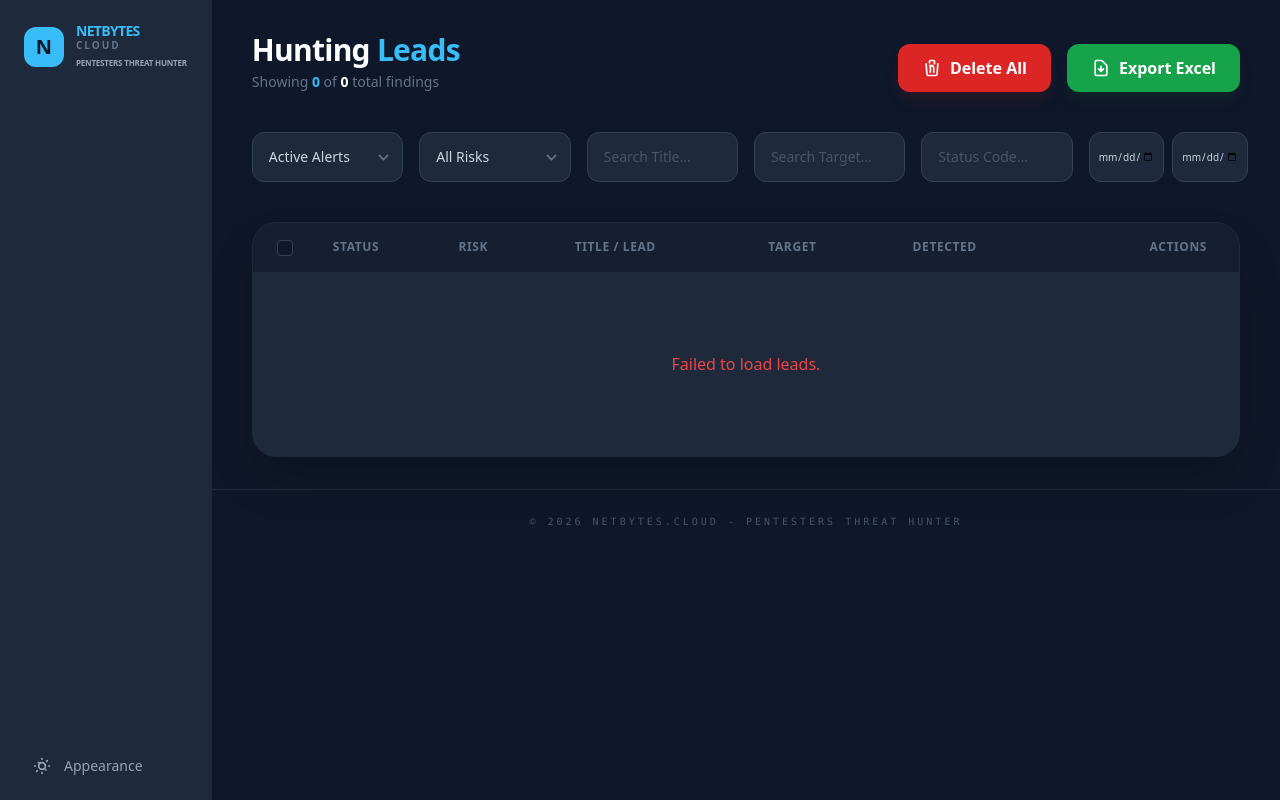
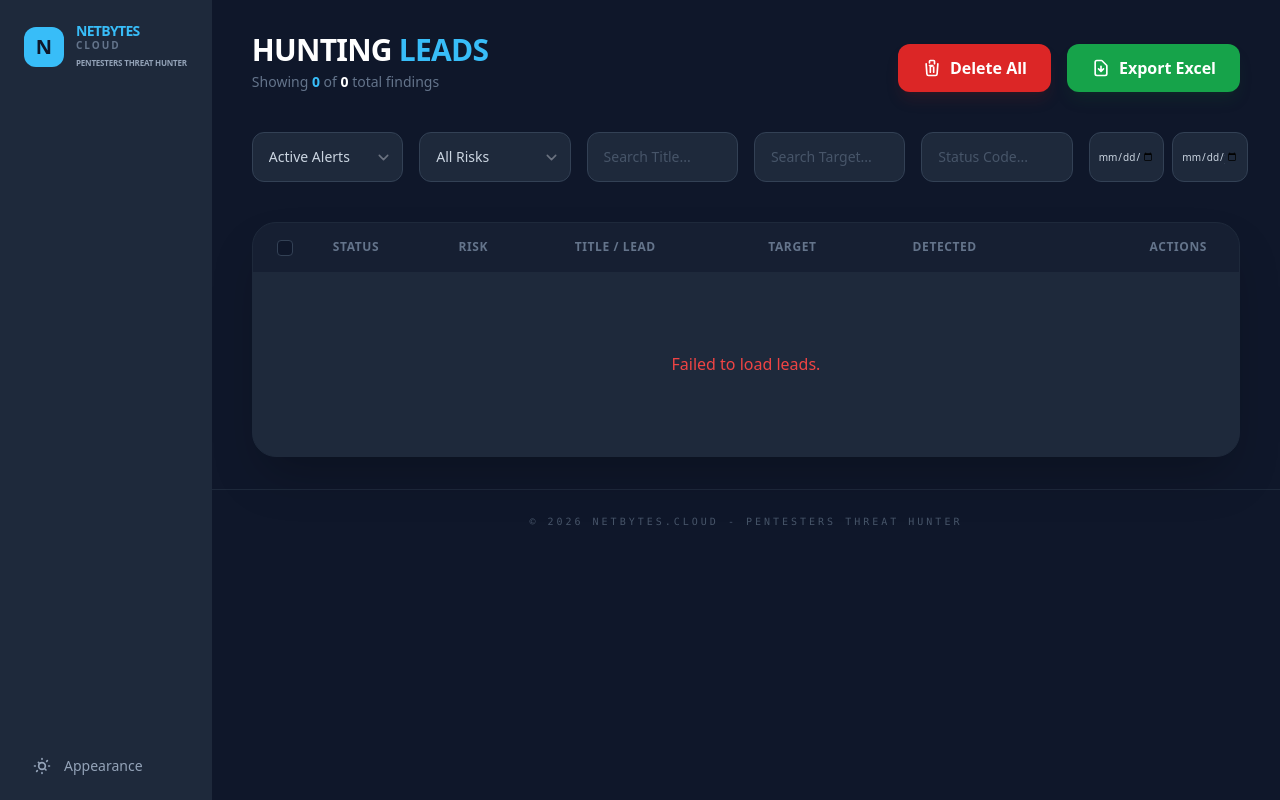
Before and after one commit to HOAXsk8/recon-dashboard, a Python web app: template templates/alerts.html in a window 1280 px wide. Run offline with Jinja, Linux system fonts and the light colour scheme; the template is opened without the code that fills it, so the values that code supplies are empty; some libraries are stand-ins or nearby versions.

Commit message:
Standardize UI typography: Uppercase sidebar links and page titles

```diff
--- a/templates/admin.html
+++ b/templates/admin.html
@@ -7,7 +7,7 @@
 {% block content %}
 <div class="space-y-8">
     <div class="flex justify-between items-center">
-        <h2 class="text-3xl font-bold tracking-tight text-white">System <span class="text-tech-accent">Administration</span></h2>
+        <h2 class="text-3xl font-bold tracking-tight text-white uppercase">System <span class="text-tech-accent">Administration</span></h2>
         <button onclick="document.getElementById('create-user-modal').classList.remove('hidden')" class="px-4 py-2 bg-tech-accent text-tech-bg font-bold rounded-lg hover:opacity-90 transition-opacity flex items-center space-x-2">
             <svg class="w-5 h-5" fill="none" stroke="currentColor" viewBox="0 0 24 24"><path stroke-linecap="round" stroke-linejoin="round" stroke-width="2" d="M18 9v3m0 0v3m0-3h3m-3 0h-3m-2-5a4 4 0 11-8 0 4 4 0 018 0zM3 20a6 6 0 0112 0v1H3v-1z"></path></svg>
             <span>Create User</span>
--- a/templates/alerts.html
+++ b/templates/alerts.html
@@ -8,7 +8,7 @@
 <div class="space-y-10 animate-fade-in">
     <div class="flex justify-between items-end">
         <div>
-            <h1 class="text-3xl font-extrabold tracking-tight text-white">Hunting <span class="text-tech-accent">Leads</span></h1>
+            <h1 class="text-3xl font-extrabold tracking-tight text-white uppercase">Hunting <span class="text-tech-accent">Leads</span></h1>
             <p class="text-slate-500 text-sm mt-1">Showing <span id="filtered-count" class="text-tech-accent font-bold">0</span> of <span id="total-count" class="text-white font-bold">0</span> total findings</p>
         </div>
         <div class="flex space-x-4">
--- a/templates/base.html
+++ b/templates/base.html
@@ -50,12 +50,12 @@
             {% if user %}
                 <a href="/dashboard" class="flex items-center space-x-3 px-4 py-3 rounded-xl transition-all hover:bg-slate-800 group">
                     <svg class="w-5 h-5 text-slate-400 group-hover:text-tech-accent" fill="none" stroke="currentColor" viewBox="0 0 24 24"><path stroke-linecap="round" stroke-linejoin="round" stroke-width="2" d="M3 12l2-2m0 0l7-7 7 7M5 10v10a1 1 0 001 1h3m10-11l2 2m-2-2v10a1 1 0 01-1 1h-3m-6 0a1 1 0 001-1v-4a1 1 0 011-1h2a1 1 0 011 1v4a1 1 0 001 1m-6 0h6"></path></svg>
-                    <span class="text-sm font-bold text-slate-300 group-hover:text-white">Dashboard</span>
+                    <span class="text-sm font-bold text-slate-300 group-hover:text-white uppercase">Dashboard</span>
                 </a>
                 <a href="/alerts" class="flex items-center justify-between px-4 py-3 rounded-xl transition-all hover:bg-slate-800 group">
                     <div class="flex items-center space-x-3">
                         <svg class="w-5 h-5 text-slate-400 group-hover:text-tech-accent" fill="none" stroke="currentColor" viewBox="0 0 24 24"><path stroke-linecap="round" stroke-linejoin="round" stroke-width="2" d="M15 17h5l-1.405-1.405A2.032 2.032 0 0118 14.158V11a6.002 6.002 0 00-4-5.659V5a2 2 0 10-4 0v.341C7.67 6.165 6 8.388 6 11v3.159c0 .538-.214 1.055-.595 1.436L4 17h5m6 0v1a3 3 0 11-6 0v-1m6 0H9"></path></svg>
-                        <span class="text-sm font-bold text-slate-300 group-hover:text-white">Alerts</span>
+                        <span class="text-sm font-bold text-slate-300 group-hover:text-white uppercase">Alerts</span>
                     </div>
                     <div id="alert-notification-container" class="hidden flex items-center space-x-2">
                         <span id="alert-badge" class="flex h-5 w-5 items-center justify-center rounded-full bg-tech-danger text-[10px] font-bold text-white animate-pulse">0</span>
@@ -66,24 +66,24 @@
                 </a>
                 <a href="/domains" class="flex items-center space-x-3 px-4 py-3 rounded-xl transition-all hover:bg-slate-800 group">
                     <svg class="w-5 h-5 text-slate-400 group-hover:text-tech-accent" fill="none" stroke="currentColor" viewBox="0 0 24 24"><path stroke-linecap="round" stroke-linejoin="round" stroke-width="2" d="M21 12a9 9 0 01-9 9m9-9a9 9 0 00-9-9m9 9H3m9 9a9 9 0 01-9-9m9 9c1.657 0 3-4.03 3-9s-1.343-9-3-9m0 18c-1.657 0-3-4.03-3-9s1.343-9 3-9m-9 9a9 9 0 019-9"></path></svg>
-                    <span class="text-sm font-bold text-slate-300 group-hover:text-white">Domains</span>
+                    <span class="text-sm font-bold text-slate-300 group-hover:text-white uppercase">Domains</span>
                 </a>
                 <a href="/statistics" class="flex items-center space-x-3 px-4 py-3 rounded-xl transition-all hover:bg-slate-800 group">
                     <svg class="w-5 h-5 text-slate-400 group-hover:text-tech-accent" fill="none" stroke="currentColor" viewBox="0 0 24 24"><path stroke-linecap="round" stroke-linejoin="round" stroke-width="2" d="M9 19v-6a2 2 0 00-2-2H5a2 2 0 00-2 2v6a2 2 0 002 2h2a2 2 0 002-2zm0 0V9a2 2 0 012-2h2a2 2 0 012 2v10m-6 0a2 2 0 002 2h2a2 2 0 002-2m0 0V5a2 2 0 012-2h2a2 2 0 012 2v14a2 2 0 01-2 2h-2a2 2 0 01-2-2z"></path></svg>
-                    <span class="text-sm font-bold text-slate-300 group-hover:text-white">Statistics</span>
+                    <span class="text-sm font-bold text-slate-300 group-hover:text-white uppercase">Statistics</span>
                 </a>
                 <a href="/tools" class="flex items-center space-x-3 px-4 py-3 rounded-xl transition-all hover:bg-slate-800 group">
                     <svg class="w-5 h-5 text-slate-400 group-hover:text-tech-accent" fill="none" stroke="currentColor" viewBox="0 0 24 24"><path stroke-linecap="round" stroke-linejoin="round" stroke-width="2" d="M12 6V4m0 2a2 2 0 100 4m0-4a2 2 0 110 4m-6 8a2 2 0 100-4m0 4a2 2 0 110-4m0 4v2m0-6V4m6 6v10m6-2a2 2 0 100-4m0 4a2 2 0 110-4m0 4v2m0-6V4"></path></svg>
-                    <span class="text-sm font-bold text-slate-300 group-hover:text-white">Tools</span>
+                    <span class="text-sm font-bold text-slate-300 group-hover:text-white uppercase">Tools</span>
                 </a>
                 <a href="/logs" class="flex items-center space-x-3 px-4 py-3 rounded-xl transition-all hover:bg-slate-800 group">
                     <svg class="w-5 h-5 text-slate-400 group-hover:text-tech-accent" fill="none" stroke="currentColor" viewBox="0 0 24 24"><path stroke-linecap="round" stroke-linejoin="round" stroke-width="2" d="M9 5H7a2 2 0 00-2 2v12a2 2 0 002 2h10a2 2 0 002-2V7a2 2 0 00-2-2h-2M9 5a2 2 0 002 2h2a2 2 0 002-2M9 5a2 2 0 012-2h2a2 2 0 012 2m-3 7h3m-3 4h3m-6-4h.01M9 16h.01"></path></svg>
-                    <span class="text-sm font-bold text-slate-300 group-hover:text-white">Live Logs</span>
+                    <span class="text-sm font-bold text-slate-300 group-hover:text-white uppercase">Live Logs</span>
                 </a>
                 {% if user.role == 'admin' %}
                     <a href="/admin" class="flex items-center space-x-3 px-4 py-3 rounded-xl transition-all hover:bg-slate-800 group">
                         <svg class="w-5 h-5 text-slate-400 group-hover:text-tech-accent" fill="none" stroke="currentColor" viewBox="0 0 24 24"><path stroke-linecap="round" stroke-linejoin="round" stroke-width="2" d="M10.325 4.317c.426-1.756 2.924-1.756 3.35 0a1.724 1.724 0 002.573 1.066c1.543-.94 3.31.826 2.37 2.37a1.724 1.724 0 001.065 2.572c1.756.426 1.756 2.924 0 3.35a1.724 1.724 0 00-1.066 2.573c.94 1.543-.826 3.31-2.37 2.37a1.724 1.724 0 00-2.572 1.065c-.426 1.756-2.924 1.756-3.35 0a1.724 1.724 0 00-2.573-1.066c-1.543.94-3.31-.826-2.37-2.37a1.724 1.724 0 00-1.065-2.572c-1.756-.426-1.756-2.924 0-3.35a1.724 1.724 0 001.066-2.573c-.94-1.543.826-3.31 2.37-2.37.996.608 2.296.07 2.572-1.065z"></path><path stroke-linecap="round" stroke-linejoin="round" stroke-width="2" d="M15 12a3 3 0 11-6 0 3 3 0 016 0z"></path></svg>
-                        <span class="text-sm font-bold text-slate-300 group-hover:text-white">Admin</span>
+                        <span class="text-sm font-bold text-slate-300 group-hover:text-white uppercase">Admin</span>
                     </a>
                 {% endif %}
             {% endif %}
--- a/templates/dashboard.html
+++ b/templates/dashboard.html
@@ -8,7 +8,7 @@
 <div class="space-y-10 animate-fade-in">
     <!-- Header & Search -->
     <div class="text-center space-y-4 py-6">
-        <h1 class="text-4xl font-extrabold tracking-tight text-white sm:text-5xl">
+        <h1 class="text-4xl font-extrabold tracking-tight text-white sm:text-5xl uppercase">
             Dashboard
         </h1>
 
--- a/templates/domains.html
+++ b/templates/domains.html
@@ -7,7 +7,7 @@
 {% block content %}
 <div class="space-y-8 animate-fade-in">
     <div class="flex justify-between items-center">
-        <h2 class="text-3xl font-bold tracking-tight text-white">Domain <span class="text-tech-accent">Management</span></h2>
+        <h2 class="text-3xl font-bold tracking-tight text-white uppercase">Domain <span class="text-tech-accent">Management</span></h2>
         {% if user.role in ['admin', 'analyst'] %}
         <button onclick="document.getElementById('add-domain-modal').classList.remove('hidden')" class="px-4 py-2 bg-tech-accent text-tech-bg font-bold rounded-lg hover:opacity-90 transition-opacity flex items-center space-x-2">
             <svg class="w-5 h-5" fill="none" stroke="currentColor" viewBox="0 0 24 24"><path stroke-linecap="round" stroke-linejoin="round" stroke-width="2" d="M12 4v16m8-8H4"></path></svg>
```
